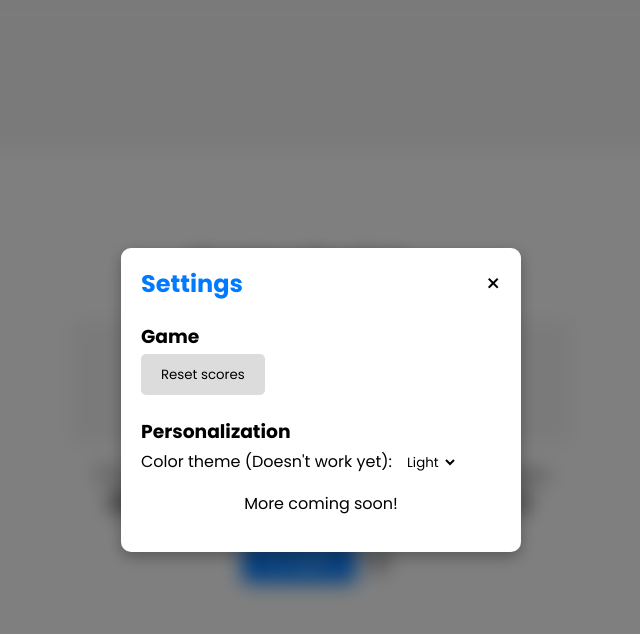
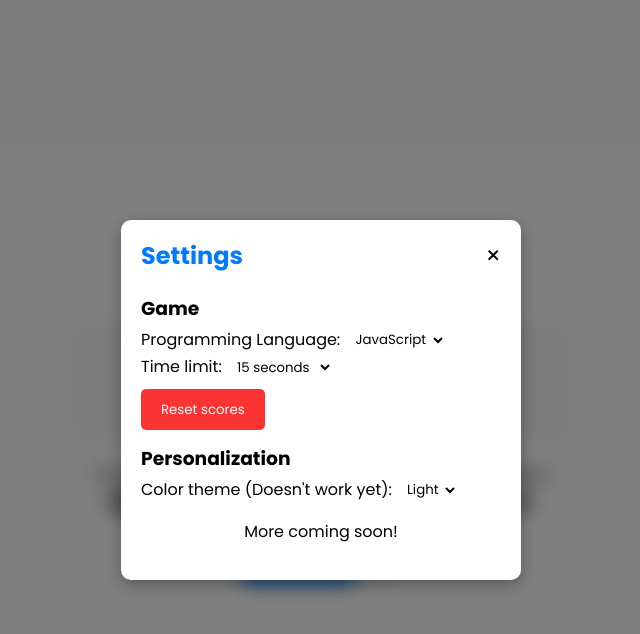
Before and after one commit to rbrickmn/syntaxsprint-app, a React (Vite) app: page / in a window 1280 px wide. Both pictures are taken after a click on the button "Settings". Shown: the top 634 px of the page, without its empty margins (319-959 px from the left). Built offline with nearby package versions, Linux system fonts and the light colour scheme.

Commit message:
Start work on lang settings

```diff
--- a/src/components/SettingsPanel/SettingsPanel.css
+++ b/src/components/SettingsPanel/SettingsPanel.css
@@ -58,25 +58,27 @@
 }
 
 .reset-scores-button {
+  display: block;
   padding: 10px 20px;
-  background-color: #dcdcdc;
+  background-color: #fa3333;
+  color: hsl(0, 0%, 100%);
   border: none;
   border-radius: 5px;
   cursor: pointer;
-  margin-bottom: 20px;
+  margin: 0.5rem 0 1rem 0;
   transition: background-color 0.3s;
 }
 
 .reset-scores-button:hover {
-  background-color: #cccccc;
+  background-color: #f92020;
 }
 
 .settings-label {
-  display: inline;
+  display: inline-block;
   vertical-align: middle;
 }
 
-.theme-choices {
+.choices {
   margin-left: 0.5rem;
   padding: 0.2rem;
   border: none;
--- a/src/components/SettingsPanel/SettingsPanel.jsx
+++ b/src/components/SettingsPanel/SettingsPanel.jsx
@@ -13,6 +13,24 @@ const SettingsPanel = ({ onClose, onResetScores }) => {
         </div>
         <div className="settings-content">
           <h3>Game</h3>
+          <p className="settings-label">Programming Language:</p>
+
+          <select name="language" id="language" className="choices">
+            <option value="javascript">JavaScript</option>
+            <option value="python">Python</option>
+            <option value="c++">C++</option>
+            <option value="java">Java</option>
+            <option value="php">PHP</option>
+          </select>
+
+          <p className="settings-label">Time limit:</p>
+
+          <select name="time-limit" id="time-limit" className="choices">
+            <option value="15">15 seconds</option>
+            <option value="30">30 seconds</option>
+            <option value="60">60 seconds</option>
+          </select>
+
           <button
             className="reset-scores-button"
             onClick={onResetScores} // Call resetScores function on click
@@ -24,7 +42,7 @@ const SettingsPanel = ({ onClose, onResetScores }) => {
           <h3>Personalization</h3>
 
           <p className="settings-label">Color theme (Doesn't work yet):</p>
-          <select name="theme" id="theme" className="theme-choices">
+          <select name="theme" id="theme" className="choices">
             <option value="light">Light</option>
             <option value="dark">Dark</option>
           </select>
--- a/src/components/SyntaxSprint/SyntaxSprint.css
+++ b/src/components/SyntaxSprint/SyntaxSprint.css
@@ -30,6 +30,7 @@
 
 .stat-box {
   text-align: center;
+  user-select: none;
 }
 
 .stat-number {
@@ -46,6 +47,7 @@
   border: none;
   border-radius: 5px;
   transition: background-color 0.3s;
+  user-select: none;
 }
 
 .try-again-button:hover {
```
